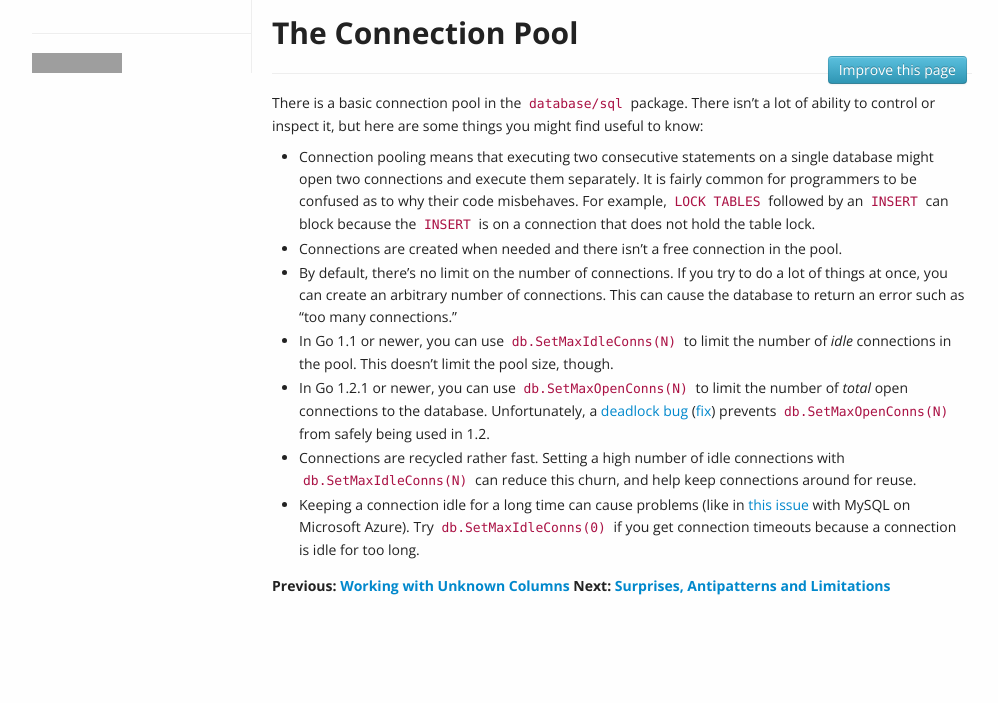
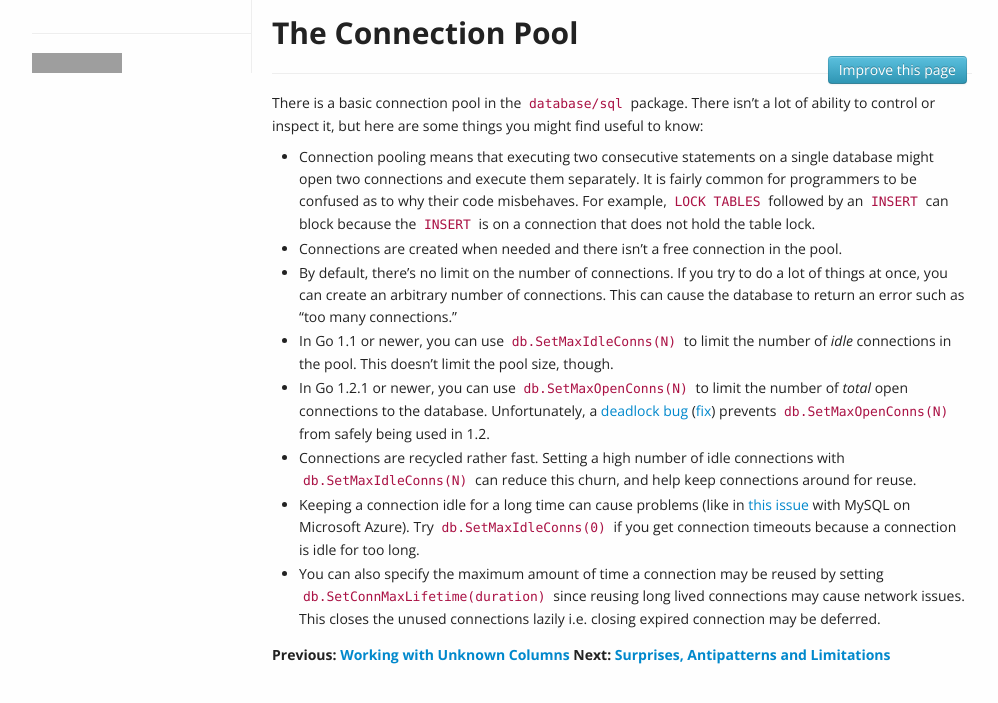
Before and after one commit to VividCortex/go-database-sql-tutorial, a Jekyll site: the page built from connection-pool.md, in a window 1280 px wide. Shown: the top 703 px of the page, without its empty margins (138-1136 px from the left). Built offline with Jekyll 4.4.1, drawn with Linux system fonts in a browser that asks for light colours; grey boxes are pictures that could not be loaded.

Commit message:
Add SetConnMaxLifetime details to connection pool

```diff
--- a/connection-pool.md
+++ b/connection-pool.md
@@ -14,6 +14,7 @@ useful to know:
 * In Go 1.2.1 or newer, you can use `db.SetMaxOpenConns(N)` to limit the number of *total* open connections to the database. Unfortunately, a [deadlock bug](https://groups.google.com/d/msg/golang-dev/jOTqHxI09ns/x79ajll-ab4J) ([fix](https://code.google.com/p/go/source/detail?r=8a7ac002f840)) prevents `db.SetMaxOpenConns(N)` from safely being used in 1.2.
 * Connections are recycled rather fast. Setting a high number of idle connections with `db.SetMaxIdleConns(N)` can reduce this churn, and help keep connections around for reuse.
 * Keeping a connection idle for a long time can cause problems (like in [this issue](https://github.com/go-sql-driver/mysql/issues/257) with MySQL on Microsoft Azure). Try `db.SetMaxIdleConns(0)` if you get connection timeouts because a connection is idle for too long.
+* You can also specify the maximum amount of time a connection may be reused by setting `db.SetConnMaxLifetime(duration)` since reusing long lived connections may cause network issues. This closes the unused connections lazily i.e. closing expired connection may be deferred.
 
 **Previous: [Working with Unknown Columns](varcols.html)**
 **Next: [Surprises, Antipatterns and Limitations](surprises.html)**
```
